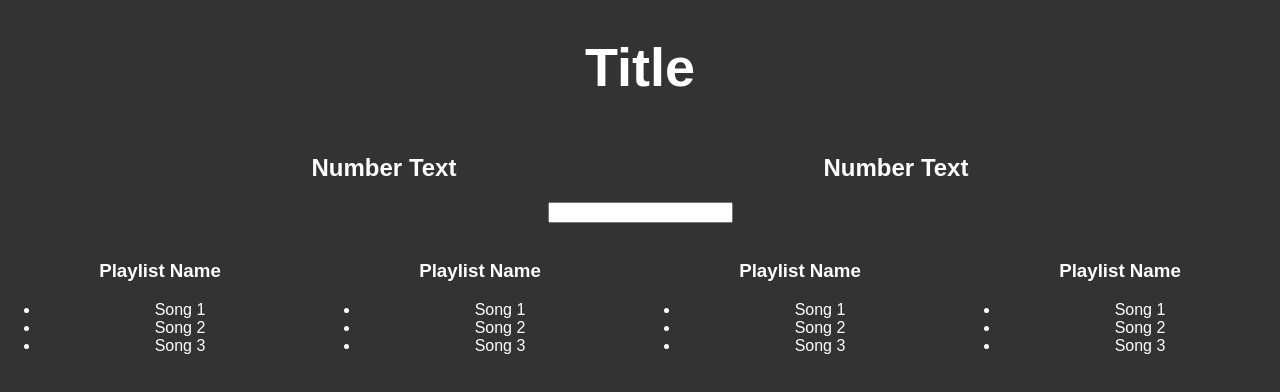
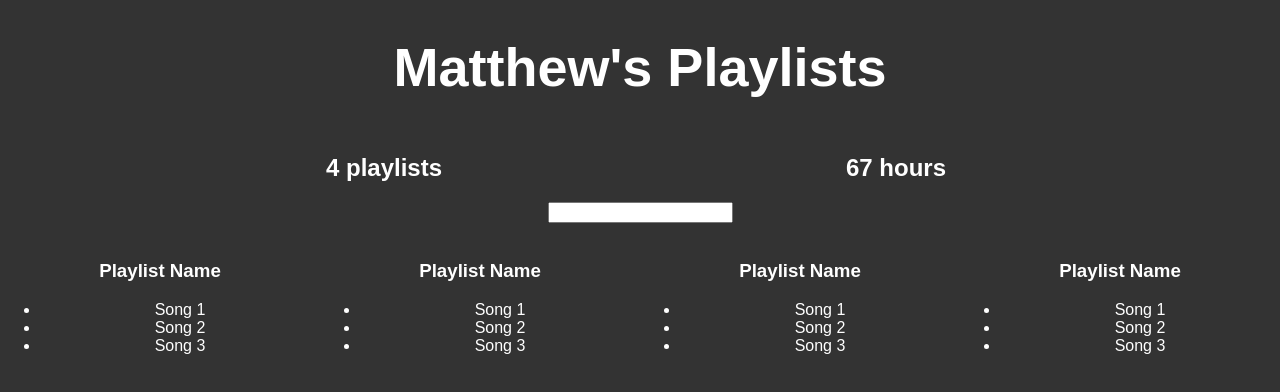
Before and after one commit to matthewwareing/Spotify-Playlists, a React (Create React App) app: page / in a window 1280 px wide. Shown: the top 392 px of the page. Built offline with nearby package versions, Linux system fonts and the light colour scheme.

Commit message:
title and aggregate counter

```diff
--- a/src/App.css
+++ b/src/App.css
@@ -1,9 +1,9 @@
+html, body {
+  background-color: #333;
+}
+
 .App {
   text-align: center;
-}
-
-body {
-  background-color: #333;
 }
 
 h1 {
--- a/src/App.js
+++ b/src/App.js
@@ -5,11 +5,51 @@ let defaultStyle = {
   color: '#fff'
 };
 
-class Aggregate extends Component {
+let fakeServerData = {
+  user: {
+    name: 'Matthew',
+    playlists: [
+      {
+        name: 'My favourites',
+        songs: [{ name: 'Beat it', duration: 1345 }, { name: 'Beron Wonder', duration: 1345 }, { name: 'Wonderwall', duration: 1345 },]
+      },
+      {
+        name: 'Discover Weekly',
+        songs: [{ name: 'Extra', duration: 100 }, { name: 'Ice Baby', duration: 200 }, { name: 'Yeezy', duration: 2000 }, { name: 'Sennheiser', duration: 2000 }]
+      },
+      {
+        name: 'Vogue Rock',
+        songs: [{name: 'NIMBY', duration:1000}, {name:'Walk on water', duration: 4000}, {name: 'One more time', duration:2500}]
+      },
+      {
+        name: 'Playlist 4',
+        songs: [{name: 'Foam filter', duration:2300}, {name: 'I dreamed a dream', duration:2900}, {name: 'Tenor flora', duration: 3000}]
+      }
+    ]
+  }
+};
+
+class PlaylistCounter extends Component {
   render() {
     return (
-      <div style={{...defaultStyle, width: "40%", display: 'inline-block' }}>
-        <h2>Number Text</h2>
+      <div style={{ ...defaultStyle, width: "40%", display: 'inline-block' }}>
+        <h2>{this.props.playlists.length} playlists</h2>
+      </div>
+    );
+  }
+}
+
+class HoursCounter extends Component {
+  render() {
+    let allSongs = this.props.playlists.reduce((songs, eachPlaylist) => {
+      return songs.concat(eachPlaylist.songs)
+    }, []);
+    let totalDuration = allSongs.reduce((sum, eachSong) => {
+      return sum + eachSong.duration;
+    }, 0);
+    return (
+      <div style={{ ...defaultStyle, width: "40%", display: 'inline-block' }}>
+        <h2>{Math.round(totalDuration/360)} hours</h2>
       </div>
     );
   }
@@ -19,7 +59,7 @@ class Filter extends Component {
   render() {
     return (
       <div style={defaultStyle}>
-        <img/>
+        <img />
         <input type="text" />
       </div>
     );
@@ -29,8 +69,8 @@ class Filter extends Component {
 class Playlist extends Component {
   render() {
     return (
-      <div style={{...defaultStyle, display:'inline-block', width: "25%"}}>
-        <img/>
+      <div style={{ ...defaultStyle, display: 'inline-block', width: "25%" }}>
+        <img />
         <h3>Playlist Name</h3>
         <ul>
           <li>Song 1</li>
@@ -43,17 +83,34 @@ class Playlist extends Component {
 }
 
 class App extends Component {
+  constructor() {
+    super();
+    this.state = { serverData: {} }
+  }
+  componentDidMount() {
+    setTimeout(() => {
+      this.setState({ serverData: fakeServerData });
+    }, 1000);
+  }
   render() {
     return (
       <div className="App">
-        <h1 style={{...defaultStyle, 'font-size': '54px'}}>Title</h1>
-        <Aggregate />
-        <Aggregate />
-        <Filter />
-        <Playlist />
-        <Playlist />
-        <Playlist />
-        <Playlist />
+        {this.state.serverData.user ?
+          <div>
+            <h1 style={{ ...defaultStyle, 'font-size': '54px' }}>
+              {this.state.serverData.user.name}'s Playlists
+        </h1>
+            <PlaylistCounter playlists={
+              this.state.serverData.user.playlists} />
+            <HoursCounter playlists={
+              this.state.serverData.user.playlists} />
+            <Filter />
+            <Playlist />
+            <Playlist />
+            <Playlist />
+            <Playlist />
+          </div> : <h1 style={defaultStyle}>Loading...</h1>
+        }
       </div>
     );
   }
```
